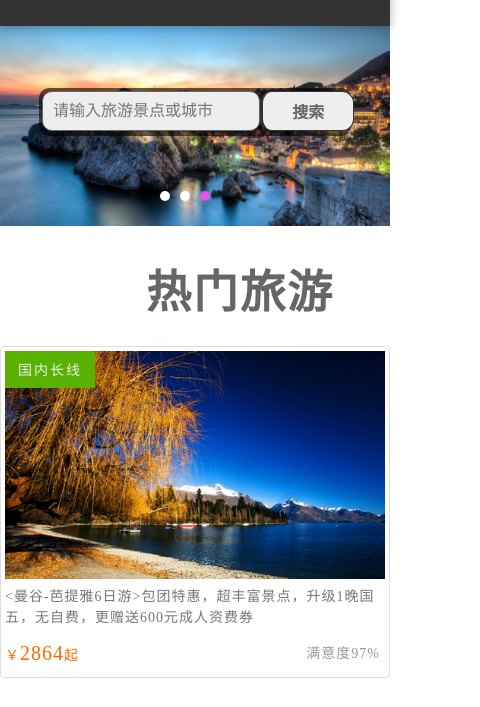
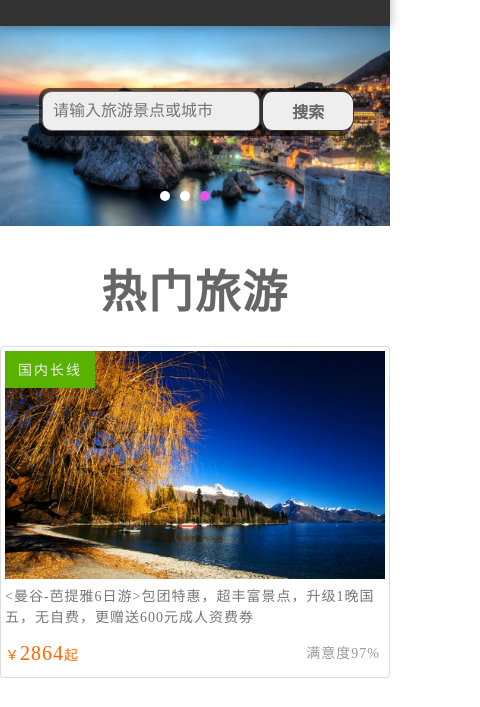
Before and after one commit to 1307555907/ResponsiveHomePage, a plain HTML site: page index.html in a window 390 px wide. Shown: the part 95-802 px from the top of the page, 480 px wide, since content can reach past the window. Drawn offline with Linux system fonts and the light colour scheme.

Commit message:
add version5

```diff
--- a/css/main.css
+++ b/css/main.css
@@ -416,11 +416,14 @@ body{
 	}
 }
 @media only screen and (max-width: 480px){
+	.tour .tourHead,.tour .tourInfo{
+		width:100%;
+	}
+	.tour .tourHead{
+		text-align: center;
+	}
     .tour .tourHead p{
     	display: none;
-    }
-    .tour .tourInfo{
-    	width:100%;
     }
 }
 /*底部部分*/
```
